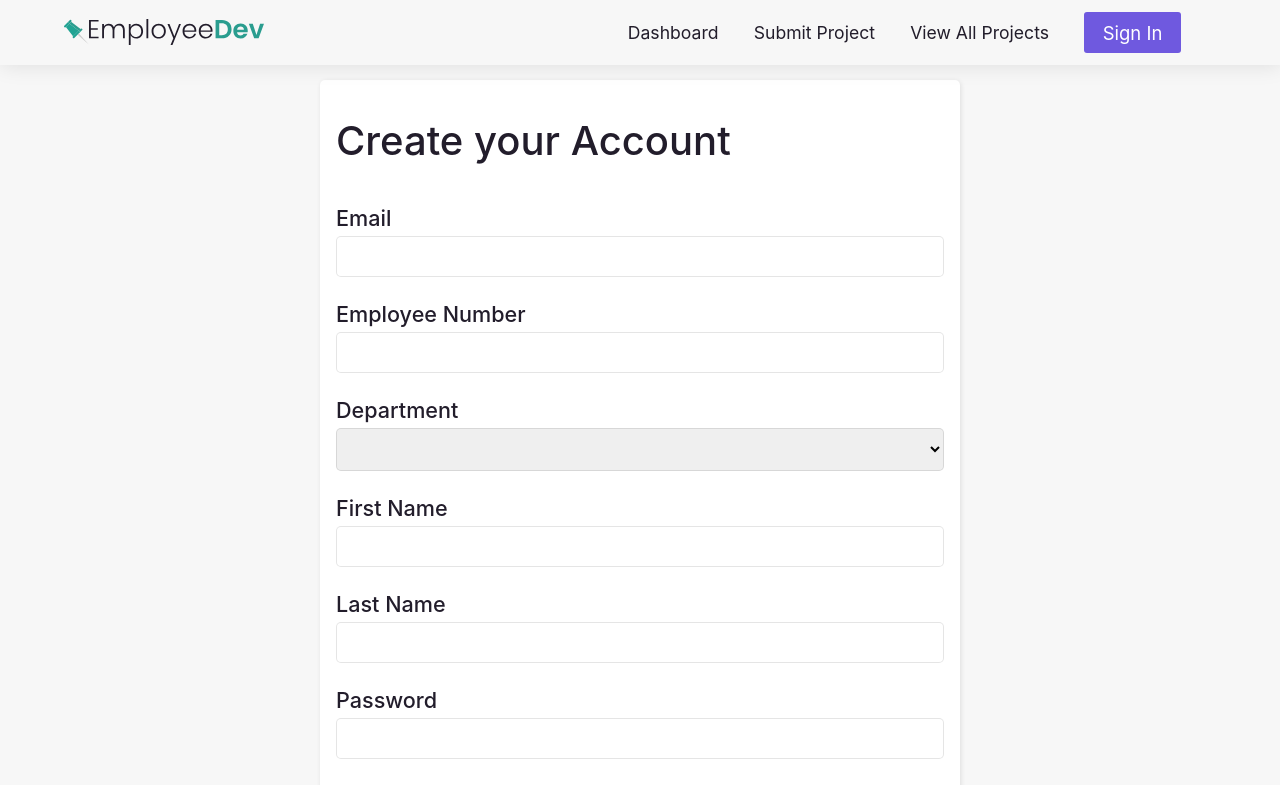
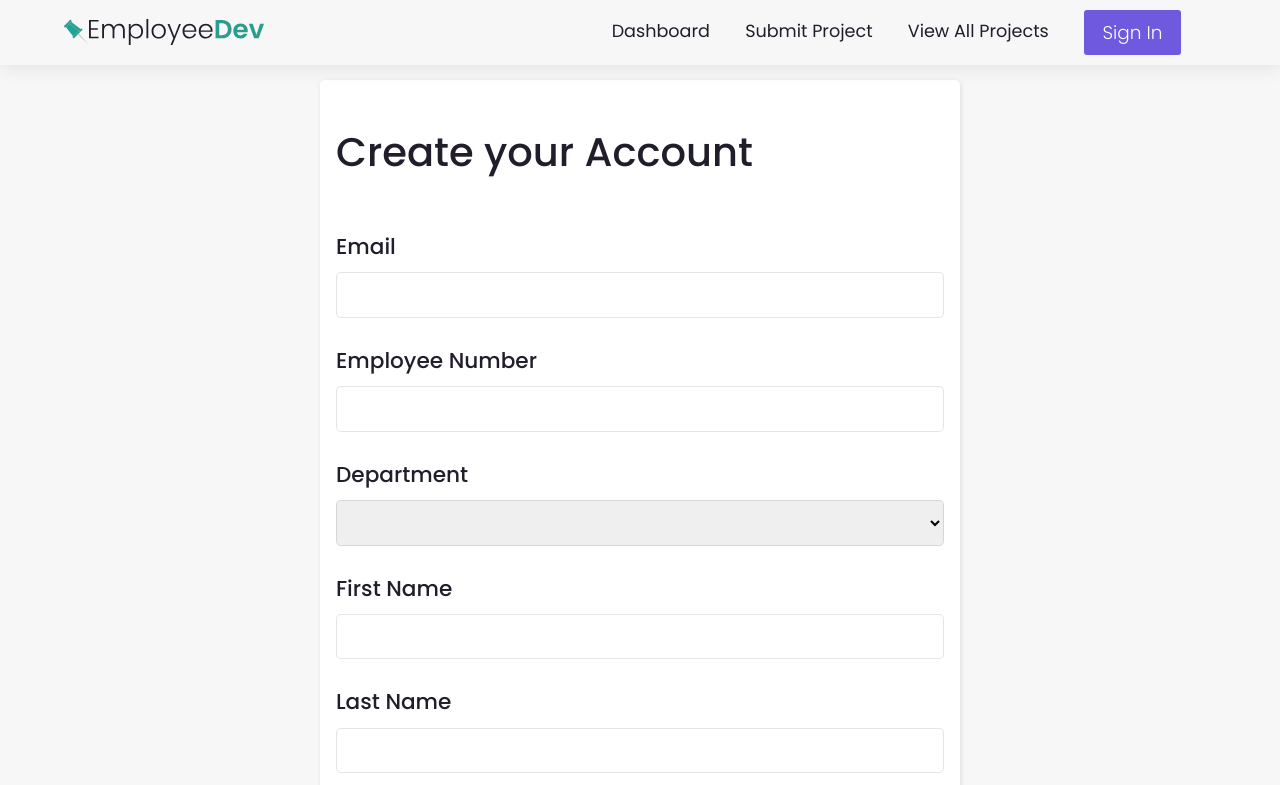
Before and after one commit to varunsundar01/EmployeeDev, a Vue app: page /sign-up in a window 1280 px wide. Shown: the top 785 px of the page. Built offline with nearby package versions, Linux system fonts and the light colour scheme.

Commit message:
Changed font to Poppins from system default. Changed font weights and sizes

```diff
--- a/src/assets/css/main.css
+++ b/src/assets/css/main.css
@@ -1,5 +1,7 @@
+@import url('https://fonts.googleapis.com/css2?family=Poppins:wght@300;400;500;600&display=swap');
 * {
-    font-family: -apple-system, BlinkMacSystemFont, 'Segoe UI', Roboto, Oxygen, Ubuntu, Cantarell, 'Open Sans', 'Helvetica Neue', sans-serif;
+    font-family: 'Poppins', sans-serif;
+    font-weight: 300;
     box-sizing: border-box;
 }
 
@@ -21,10 +23,18 @@
     --success-text: #0f5132;
 }
 
+h1,
+h2,
+h3 {
+    font-family: 'Poppins', sans-serif;
+    font-weight: 500;
+}
+
 html,
 body {
     margin: 0;
     padding: 0;
+    line-height: 1.8;
 }
 
 body {
--- a/src/components/UI/BaseButton.vue
+++ b/src/components/UI/BaseButton.vue
@@ -39,7 +39,7 @@ button {
   border-radius: 3px;
   cursor: pointer;
   color: var(--background-light);
-  font-weight: 400;
+  font-weight: 300;
   transition: all 0.3s ease-in-out;
 }
 
--- a/src/components/UI/ListElement.vue
+++ b/src/components/UI/ListElement.vue
@@ -55,7 +55,7 @@ export default {
 }
 
 .project-author span {
-  font-weight: 400;
+  font-weight: 300;
 }
 
 .view {
--- a/src/pages/HomePage.vue
+++ b/src/pages/HomePage.vue
@@ -42,5 +42,6 @@ export default {
 
 .logo-second {
   color: var(--active);
+  font-weight: inherit;
 }
 </style>
--- a/src/pages/projects/ProjectsDetail.vue
+++ b/src/pages/projects/ProjectsDetail.vue
@@ -118,10 +118,6 @@ p {
   font-weight: 500;
 }
 
-.meta-info {
-  font-weight: 400;
-}
-
 .author {
   background-color: var(--primary);
   color: var(--background-light);
@@ -152,7 +148,7 @@ p {
 }
 
 .numbers-item p {
-  font-size: 1.35em;
+  font-size: 1.45em;
   text-align: center;
 }
 
```
